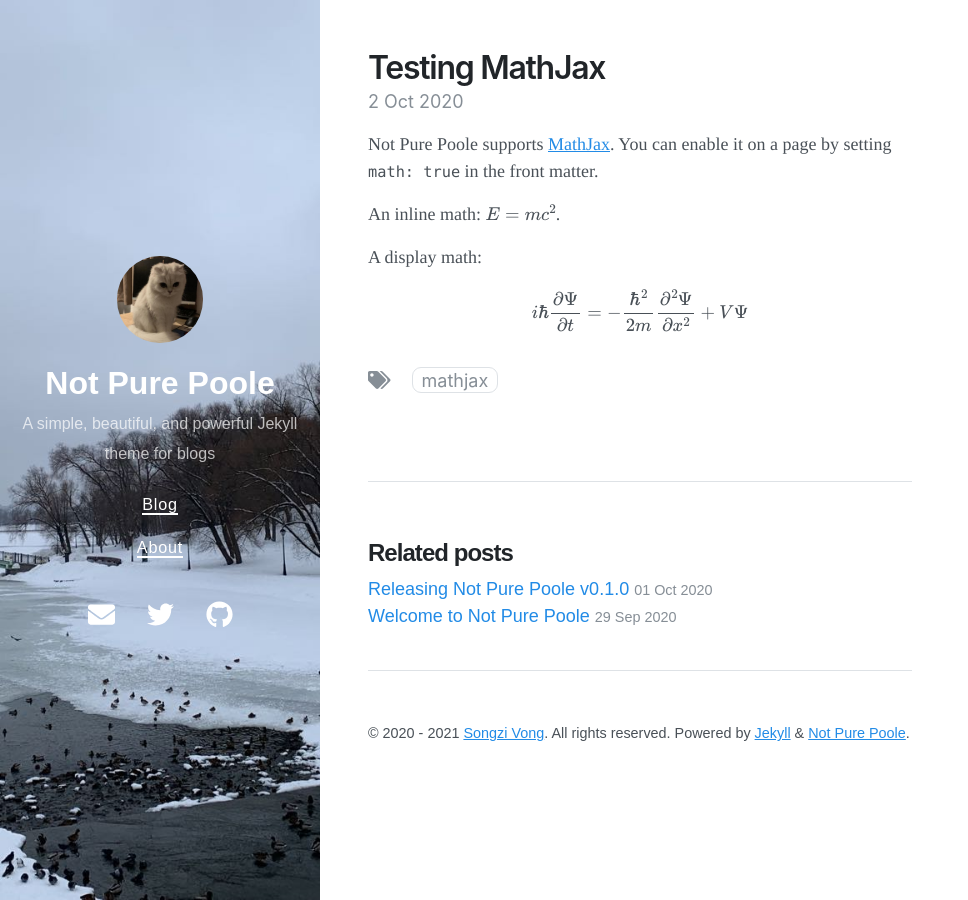
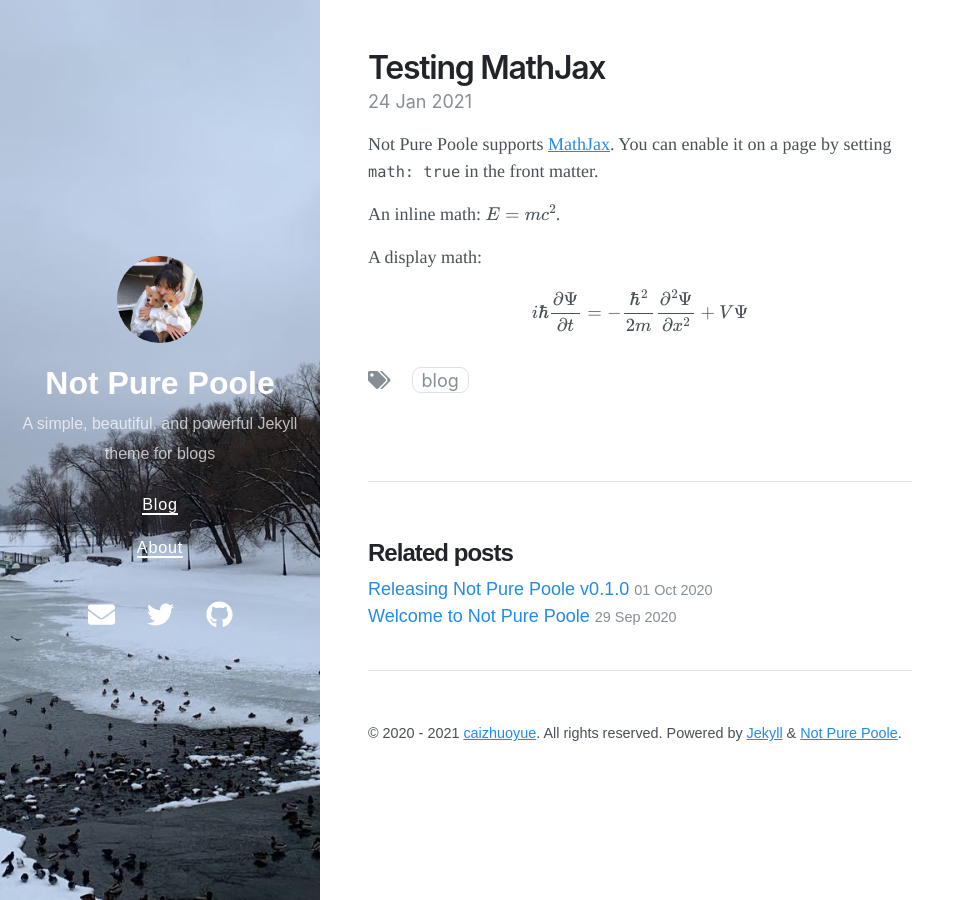
Before and after one commit to CaiZhuoyue/CaiZhuoyue.github.io, a Jekyll site: the page built from _posts/2021-1-24-testing-mathjax.md, in a window 1280 px wide. Shown: the whole page, without its empty margins (0-968 px from the left). Built offline with Jekyll 4.4.1, drawn with Linux system fonts in a browser that asks for light colours; nearby versions of some CDN libraries.

Commit message:
update config.yml

```diff
--- a/_config.yml
+++ b/_config.yml
@@ -36,7 +36,7 @@ social:
   name: Songzi Vong
   links:
     - https://twitter.com/vszhub
-    - https://github.com/vszhub
+    - https://github.com/caizhuoyue
 google_site_verification: xxxxx
 lang: en
 
@@ -54,6 +54,6 @@ sass:
 
 # Specify the author for blog posts
 author:
-  name: Songzi Vong
-  url: https://github.com/vszhub/
-  email: vszhub@gmail.com
+  name: caizhuoyue
+  url: https://github.com/caizhuoyue/
+  email: caizhuoyue_shu@163.com
--- a/_posts/2020-10-02-testing-mathjax.md
+++ b/_posts/2021-1-24-testing-mathjax.md
@@ -1,9 +1,9 @@
 ---
 layout: post
 title: Testing MathJax
-tags: mathjax
+tags: blog
 math: true
-date: 2020-10-02 15:32 +0800
+date: 2021-01-24 15:32 +0800
 ---
 Not Pure Poole supports [MathJax](https://www.mathjax.org/). You can enable it on a page by setting `math: true` in the front matter.
 
```
Also changed, not shown: avatar.jpeg, 1 other file.
